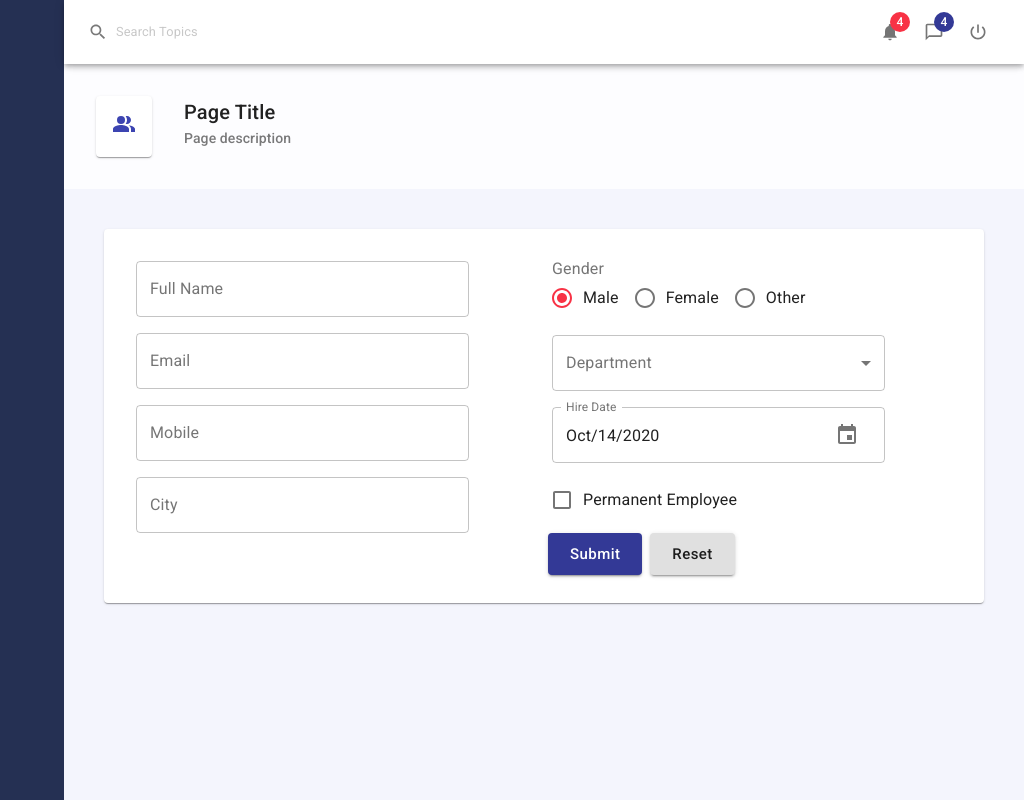
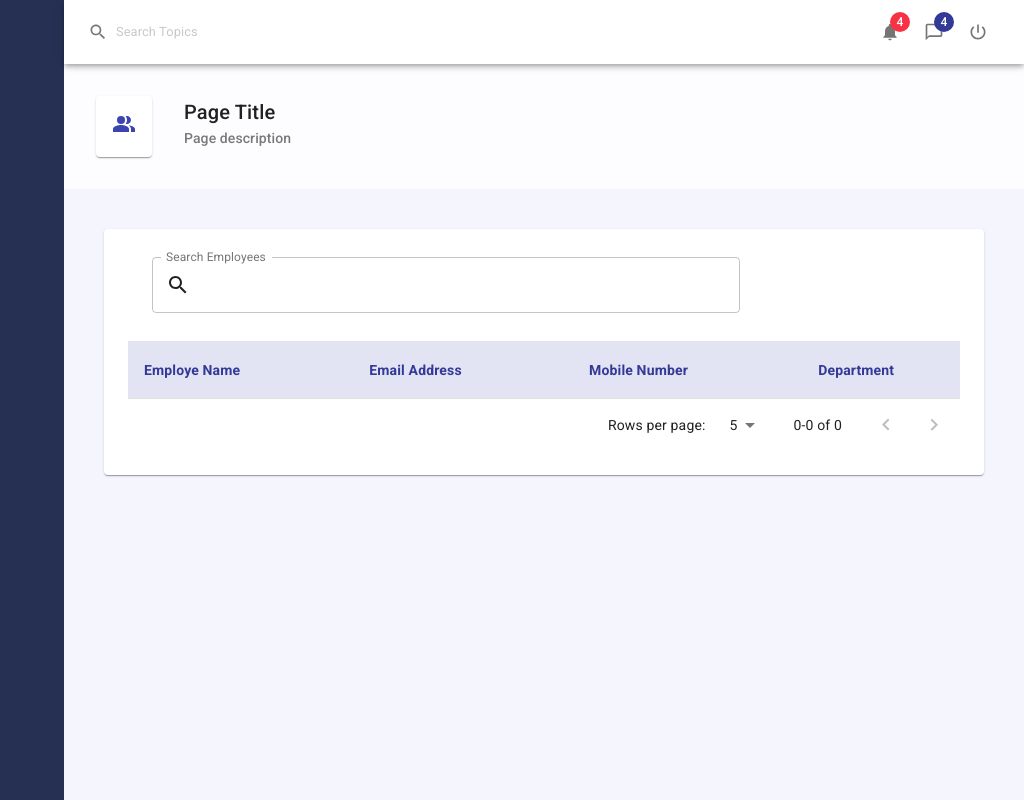
Before and after one commit to foxching/muiForm, a React (Create React App) app: page / in a window 1280 px wide. Shown: the whole page, without its empty margins (256-1280 px from the left). Built offline with nearby package versions, Linux system fonts and the light colour scheme.

Commit message:
Material UI Table with Paging Sorting and Filtering

```diff
--- a/src/components/controls/Input.js
+++ b/src/components/controls/Input.js
@@ -2,7 +2,7 @@
 import { TextField } from "@material-ui/core";
 
 const Input = (props) => {
-  const { label, value, name, error = null, onChange } = props;
+  const { label, value, name, error = null, onChange, ...other } = props;
   return (
     <TextField
       variant="outlined"
@@ -10,6 +10,7 @@
       value={value}
       name={name}
       onChange={onChange}
+      {...other}
       {...(error && { error: true, helperText: error })}
     />
   );
--- /dev/null
+++ b/src/components/useTable.js
@@ -0,0 +1,134 @@
+import React, { useState } from "react";
+import { Table, TableHead, TableRow, TableCell, makeStyles, TablePagination, TableSortLabel } from "@material-ui/core";
+
+const useStyles = makeStyles(theme => ({
+    table: {
+        marginTop: theme.spacing(3),
+        '& thead th': {
+            fontWeight: 600,
+            color: theme.palette.primary.main,
+            backgroundColor: theme.palette.primary.light
+        },
+        '& tbody td': {
+            fontWeight: 300
+        },
+        '& tbody tr:hover': {
+            backgroundColor: "#fffbf2",
+            cursor: 'pointer'
+        }
+    }
+}))
+
+
+export const useTable = (records, headCells, filterFn) => {
+
+    const classes = useStyles()
+
+    const pages = [5, 10, 15]
+    const [page, setPage] = useState(0)
+    const [rowsPerPage, setRowsPerPage] = useState(pages[page])
+    const [order, setOrder] = useState()
+    const [orderBy, setOrderBy] = useState()
+
+
+    const TblContainer = (props) => {
+        return (
+            <Table className={classes.table}>
+                {props.children}
+            </Table>
+        )
+    }
+
+    const TblHead = props => {
+
+        const handleSortRequest = cellId => {
+            const isAsc = orderBy === cellId && order === "asc"
+            setOrder(isAsc ? "desc" : "asc")
+            setOrderBy(cellId)
+        }
+
+        return (
+            <TableHead>
+                <TableRow>
+                    {headCells.map(headCell => (
+                        <TableCell key={headCell.id} sortDirection={orderBy === headCell.id ? order : false}>
+                            {headCell.disableSorting ? headCell.label :
+                                <TableSortLabel
+                                    active={orderBy === headCell.id}
+                                    direction={orderBy === headCell.id ? order : 'asc'}
+                                    onClick={() => { handleSortRequest(headCell.id) }}>
+                                    {headCell.label}
+                                </TableSortLabel>
+                            }
+
+                        </TableCell>
+                    ))}
+                </TableRow>
+            </TableHead>
+        )
+    }
+
+    const handleChangePage = (event, newPage) => {
+        setPage(newPage)
+    }
+
+    const handleChangeRowsPerPage = event => {
+        setRowsPerPage(parseInt(event.target.value, 10))
+        setPage(0)
+    }
+
+    const TblPagination = () => (
+        <TablePagination
+            rowsPerPageOptions={pages}
+            component="div"
+            count={records.length}
+            rowsPerPage={rowsPerPage}
+            page={page}
+            onChangePage={handleChangePage}
+            onChangeRowsPerPage={handleChangeRowsPerPage}
+        />
+    )
+
+
+
+    const getComparator = (order, orderBy) => {
+        return order === 'desc'
+            ? (a, b) => descendingComparator(a, b, orderBy)
+            : (a, b) => -descendingComparator(a, b, orderBy);
+    }
+
+    const descendingComparator = (a, b, orderBy) => {
+        if (b[orderBy] < a[orderBy]) {
+            return -1;
+        }
+        if (b[orderBy] > a[orderBy]) {
+            return 1;
+        }
+        return 0;
+    }
+
+    const stableSort = (array, comparator) => {
+        const stabilizedThis = array.map((el, index) => [el, index]);
+        stabilizedThis.sort((a, b) => {
+            const order = comparator(a[0], b[0]);
+            if (order !== 0) return order;
+            return a[1] - b[1];
+        });
+        return stabilizedThis.map((el) => el[0]);
+
+    }
+
+
+
+    const recordsAfterPagingAndSorting = () => {
+        return stableSort(filterFn.fn(records), getComparator(order, orderBy)).slice(page * rowsPerPage, (page + 1) * rowsPerPage)
+    }
+
+    return {
+        TblContainer,
+        TblHead,
+        TblPagination,
+        recordsAfterPagingAndSorting
+    }
+
+}
--- a/src/data/services.js
+++ b/src/data/services.js
@@ -29,5 +29,10 @@
   if (localStorage.getItem(KEYS.employees) == null) {
     localStorage.setItem(KEYS.employees, JSON.stringify([]));
   }
-  return JSON.parse(localStorage.getItem(KEYS.employees));
+  let employees = JSON.parse(localStorage.getItem(KEYS.employees));
+  let departments = getDepartmentCollections()
+  return employees.map(x => ({
+    ...x,
+    department: departments[x.departmentId - 1].title
+  }))
 };
--- a/src/pages/Employees/Employees.js
+++ b/src/pages/Employees/Employees.js
@@ -1,18 +1,51 @@
-import React from "react";
-import { Paper, makeStyles } from "@material-ui/core";
+import React, { useState } from "react";
+import { Paper, makeStyles, TableBody, TableRow, TableCell, Toolbar, InputAdornment } from "@material-ui/core";
 import PeopleAltIcon from "@material-ui/icons/PeopleAlt";
 import PageHeader from "../../components/PageHeader";
 import EmployeeForm from "./EmployeeForm";
+import { useTable } from "../../components/useTable"
+import * as employeeService from "../../data/services"
+
+import { Controls } from "../../components/controls/Controls";
+import { Search } from "@material-ui/icons";
+
 
 const useStyles = makeStyles((theme) => ({
   pageContent: {
     margin: theme.spacing(5),
     padding: theme.spacing(3)
+  },
+  searchInput: {
+    width: "75%"
   }
 }));
 
+const headCells = [
+  { id: "fullName", label: "Employe Name" },
+  { id: "email", label: "Email Address" },
+  { id: "mobile", label: "Mobile Number" },
+  { id: "departmentId", label: "Department", disableSorting: true }
+]
 const Employees = () => {
   const classes = useStyles();
+  const [records, setRecords] = useState(employeeService.getAllEmployees())
+  const [filterFn, setFilterFn] = useState({ fn: items => { return items; } })
+
+
+
+  const handleSearch = e => {
+    let target = e.target;
+    setFilterFn({
+      fn: items => {
+        if (target.value == "")
+          return items;
+        else
+          return items.filter(x => x.fullName.toLowerCase().includes(target.value))
+      }
+    })
+  }
+
+  const { TblContainer, TblHead, TblPagination, recordsAfterPagingAndSorting } = useTable(records, headCells, filterFn)
   return (
     <>
       <PageHeader
@@ -21,7 +54,33 @@
         icon={<PeopleAltIcon />}
       />
       <Paper className={classes.pageContent}>
-        <EmployeeForm />
+        {/* <EmployeeForm /> */}
+        <Toolbar>
+          <Controls.Input
+            label="Search Employees"
+            className={classes.searchInput}
+            InputProps={{
+              startAdornment: (<InputAdornment position="start">
+                <Search />
+              </InputAdornment>)
+            }}
+            onChange={handleSearch}
+          />
+        </Toolbar>
+        <TblContainer>
+          <TblHead />
+          <TableBody>
+            {recordsAfterPagingAndSorting().map(item => (
+              <TableRow key={item.id}>
+                <TableCell>{item.fullName}</TableCell>
+                <TableCell>{item.email}</TableCell>
+                <TableCell>{item.mobile}</TableCell>
+                <TableCell>{item.department}</TableCell>
+              </TableRow>
+            ))}
+          </TableBody>
+        </TblContainer>
+        <TblPagination />
       </Paper>
     </>
   );
```
Also changed, not shown: package.json (line endings or trailing spaces), 2 other files (tests, documents, lock files or other folders).
